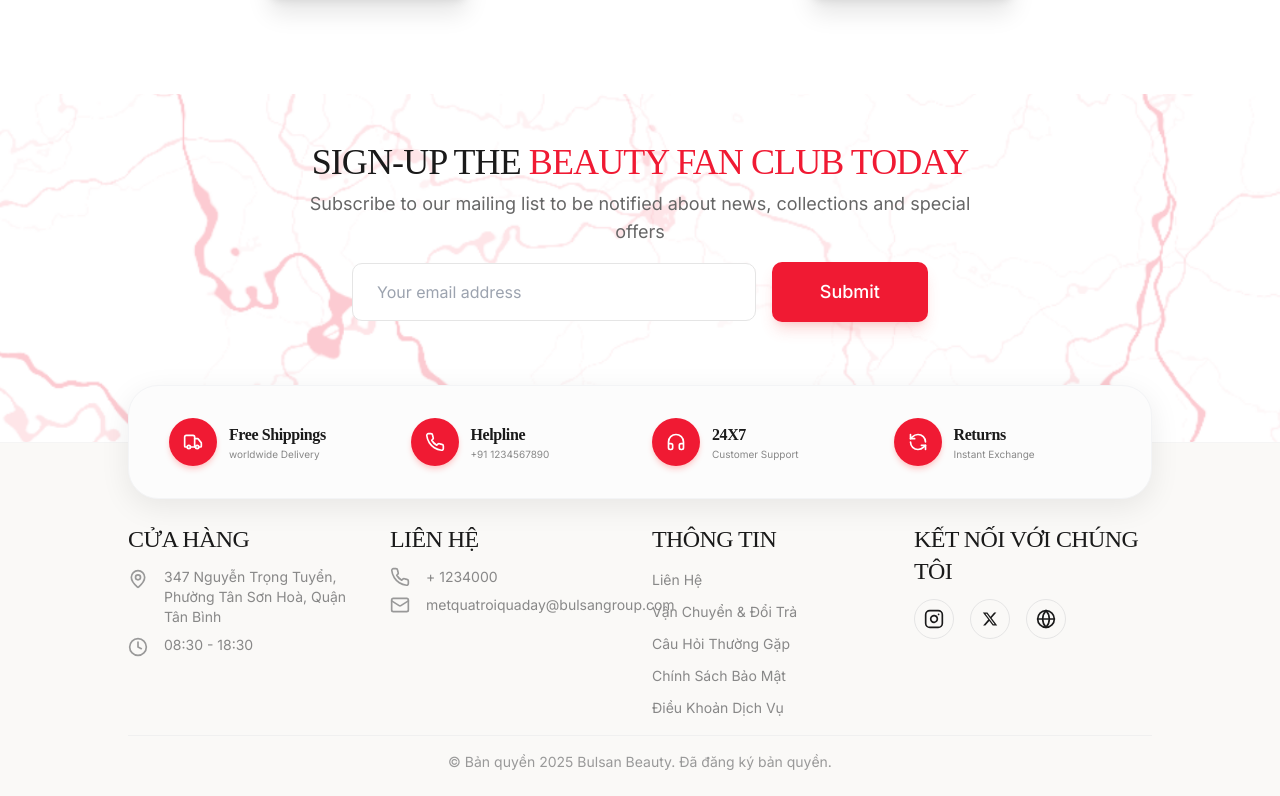
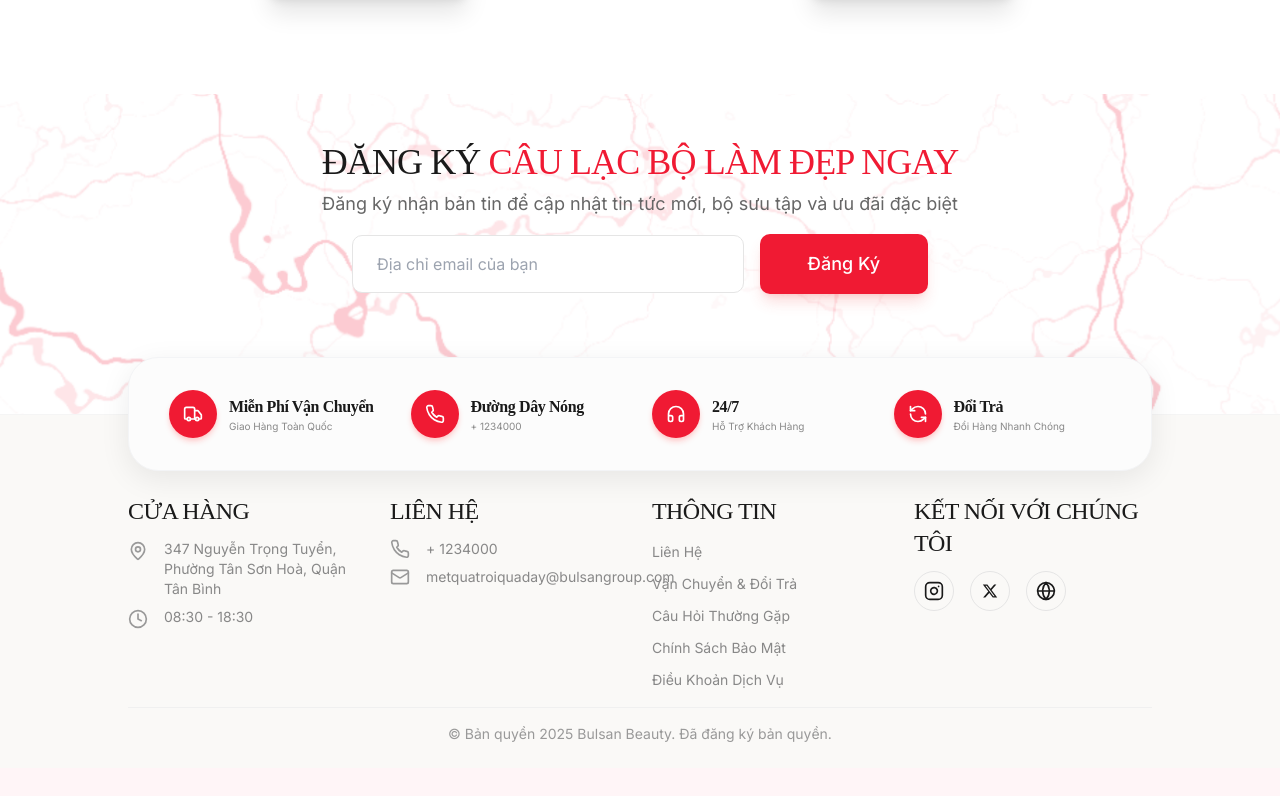
Before and after one commit to hellost3108/beauty-web-1, a Next.js app: page / in a window 1280 px wide. Shown: the part 6016-6812 px from the top of the page. After the commit the page ends 6784 px from the top, so only its background shows below. Built offline with nearby package versions, Linux system fonts and the light colour scheme.

Commit message:
Translate FanClubSection to Vietnamese
Shared component rendered on both Blog and the homepage. Also swaps
the placeholder Indian helpline number for the real Bulsan Beauty
contact number already used in Footer/Contact.

```diff
--- a/src/components/FanClubSection.tsx
+++ b/src/components/FanClubSection.tsx
@@ -16,17 +16,17 @@ const FanClubSection = () => {
         e.preventDefault();
 
         if (!email) {
-            toast.error("Please enter your email address");
+            toast.error("Vui lòng nhập địa chỉ email");
             return;
         }
 
         if (!validateEmail(email)) {
-            toast.error("Please enter a valid email address");
+            toast.error("Vui lòng nhập địa chỉ email hợp lệ");
             return;
         }
 
         // Simulate API call
-        toast.success("Successfully subscribed to our newsletter!");
+        toast.success("Đăng ký bản tin thành công!");
         setEmail('');
     };
 
@@ -44,13 +44,13 @@ const FanClubSection = () => {
             <div className="relative z-10 max-w-7xl mx-auto px-6 text-center">
                 {/* Title */}
                 <h2 className="font-display text-xl md:text-3xl lg:text-4xl tracking-tight mb-2">
-                    <span className="text-[#1a1a1a]">SIGN-UP THE </span>
-                    <span className="text-[#f01a33]">BEAUTY FAN CLUB TODAY</span>
+                    <span className="text-[#1a1a1a]">ĐĂNG KÝ </span>
+                    <span className="text-[#f01a33]">CÂU LẠC BỘ LÀM ĐẸP NGAY</span>
                 </h2>
 
                 {/* Subtitle */}
                 <p className="font-body text-[#666666] text-base md:text-lg mb-4 max-w-2xl mx-auto">
-                    Subscribe to our mailing list to be notified about news, collections and special offers
+                    Đăng ký nhận bản tin để cập nhật tin tức mới, bộ sưu tập và ưu đãi đặc biệt
                 </p>
 
                 {/* Subscription Form */}
@@ -59,12 +59,12 @@ const FanClubSection = () => {
                         type="email"
                         value={email}
                         onChange={(e) => setEmail(e.target.value)}
-                        placeholder="Your email address"
+                        placeholder="Địa chỉ email của bạn"
                         className="flex-1 w-full md:w-auto px-6 py-4 bg-white border border-[#e5e5e5] rounded-[10px] focus:outline-none focus:ring-1 focus:ring-[#f01a33] text-[#1a1a1a] font-body"
                         suppressHydrationWarning
                     />
                     <Button type="submit" className="w-full md:w-auto relative bg-[#f01a33] text-white px-12 py-4 h-auto rounded-[10px] text-lg font-medium overflow-hidden group shadow-lg shadow-red-500/20 hover:shadow-xl transition-shadow duration-500">
-                        <span className="relative z-10 group-hover:text-[#f01a33] transition-colors duration-700">Submit</span>
+                        <span className="relative z-10 group-hover:text-[#f01a33] transition-colors duration-700">Đăng Ký</span>
                         <div className="absolute bottom-0 right-0 w-full h-0 bg-white group-hover:h-full transition-all duration-700 ease-liquid" style={{ transformOrigin: 'bottom right' }} />
                     </Button>
                 </form>
@@ -81,8 +81,8 @@ const FanClubSection = () => {
                                     <Truck className="w-5 h-5 text-white" />
                                 </div>
                                 <div className="flex flex-col">
-                                    <span className="font-display text-base text-[#1a1a1a] font-semibold tracking-tight">Free Shippings</span>
-                                    <span className="font-body text-[10px] text-[#888888]">worldwide Delivery</span>
+                                    <span className="font-display text-base text-[#1a1a1a] font-semibold tracking-tight">Miễn Phí Vận Chuyển</span>
+                                    <span className="font-body text-[10px] text-[#888888]">Giao Hàng Toàn Quốc</span>
                                 </div>
                             </div>
 
@@ -92,8 +92,8 @@ const FanClubSection = () => {
                                     <Phone className="w-5 h-5 text-white" />
                                 </div>
                                 <div className="flex flex-col">
-                                    <span className="font-display text-base text-[#1a1a1a] font-semibold tracking-tight">Helpline</span>
-                                    <span className="font-body text-[10px] text-[#888888]">+91 1234567890</span>
+                                    <span className="font-display text-base text-[#1a1a1a] font-semibold tracking-tight">Đường Dây Nóng</span>
+                                    <span className="font-body text-[10px] text-[#888888]">+ 1234000</span>
                                 </div>
                             </div>
 
@@ -103,8 +103,8 @@ const FanClubSection = () => {
                                     <Headphones className="w-5 h-5 text-white" />
                                 </div>
                                 <div className="flex flex-col">
-                                    <span className="font-display text-base text-[#1a1a1a] font-semibold tracking-tight">24X7</span>
-                                    <span className="font-body text-[10px] text-[#888888]">Customer Support</span>
+                                    <span className="font-display text-base text-[#1a1a1a] font-semibold tracking-tight">24/7</span>
+                                    <span className="font-body text-[10px] text-[#888888]">Hỗ Trợ Khách Hàng</span>
                                 </div>
                             </div>
 
@@ -114,8 +114,8 @@ const FanClubSection = () => {
                                     <RefreshCcw className="w-5 h-5 text-white" />
                                 </div>
                                 <div className="flex flex-col">
-                                    <span className="font-display text-base text-[#1a1a1a] font-semibold tracking-tight">Returns</span>
-                                    <span className="font-body text-[10px] text-[#888888]">Instant Exchange</span>
+                                    <span className="font-display text-base text-[#1a1a1a] font-semibold tracking-tight">Đổi Trả</span>
+                                    <span className="font-body text-[10px] text-[#888888]">Đổi Hàng Nhanh Chóng</span>
                                 </div>
                             </div>
                         </div>
```
